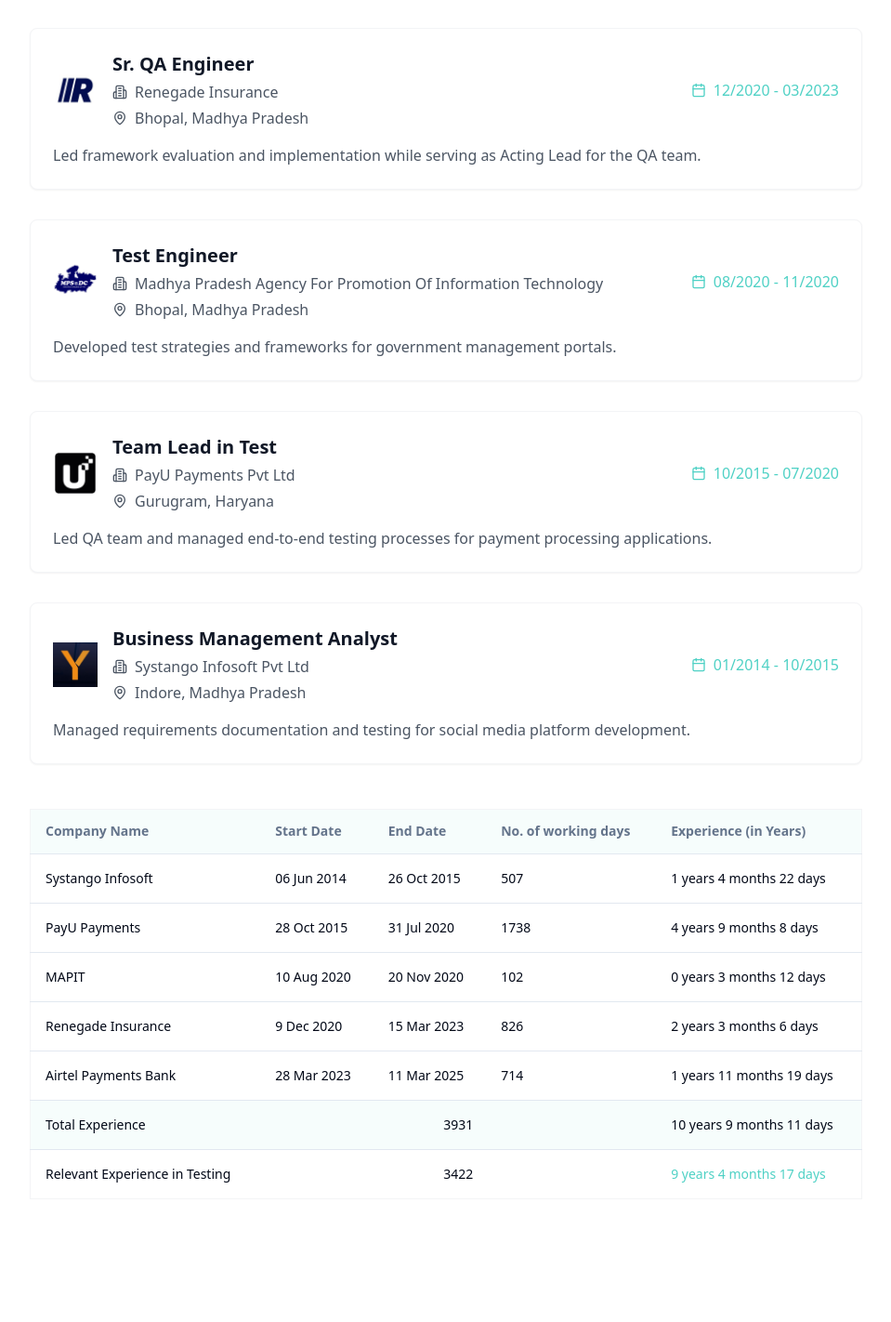
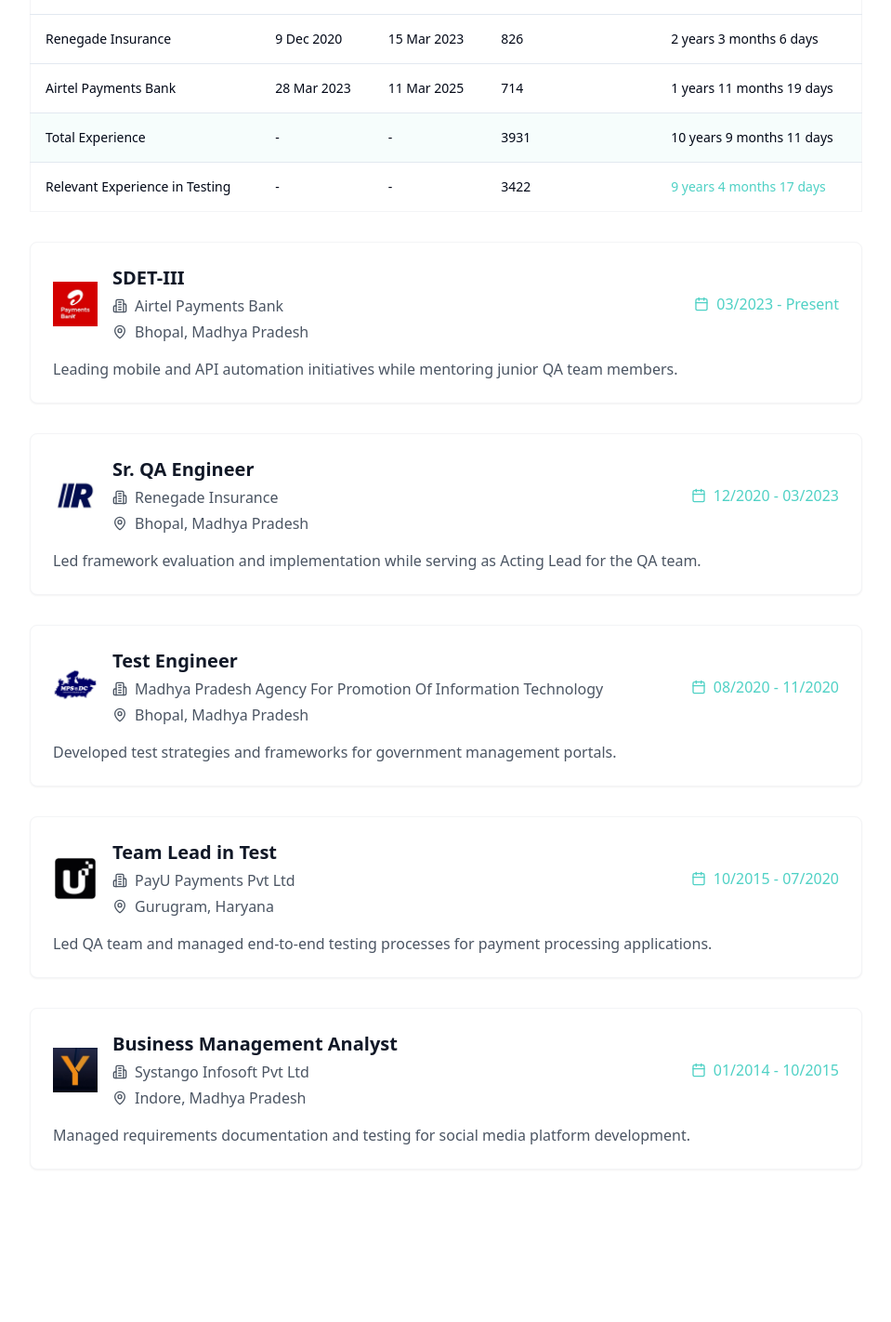
Before and after one commit to manish89arya/manish-arya-portfolio, a React (Vite) app: page / in a window 1280 px wide. Shown: the part 3224-4646 px from the top of the page at 93% size, without its empty margins (160-1119 px from the left). Built offline with nearby package versions, Linux system fonts and the light colour scheme.

Commit message:
Refactor: Reposition experience table
Move the experience table to be immediately below the "Professional Experience" title and shift the total experience data to be below the "No. of working days" column.

```diff
--- a/src/components/Experience.tsx
+++ b/src/components/Experience.tsx
@@ -1,4 +1,3 @@
-
 import { motion } from "framer-motion";
 import { Calendar, Building2, MapPin } from "lucide-react";
 import { ExperienceTable } from "./ExperienceTable";
@@ -56,7 +55,10 @@ export const Experience = () => {
           transition={{ duration: 0.6 }}
           viewport={{ once: true }}
         >
-          <h2 className="text-3xl font-bold text-center mb-12">Professional Experience</h2>
+          <h2 className="text-3xl font-bold text-center mb-8">Professional Experience</h2>
+
+          <ExperienceTable />
+
           <div className="space-y-8">
             {experiences.map((exp, index) => (
               <motion.div
@@ -97,15 +99,6 @@ export const Experience = () => {
               </motion.div>
             ))}
           </div>
-
-          <motion.div
-            initial={{ opacity: 0, y: 20 }}
-            whileInView={{ opacity: 1, y: 0 }}
-            transition={{ duration: 0.6, delay: 0.3 }}
-            viewport={{ once: true }}
-          >
-            <ExperienceTable />
-          </motion.div>
         </motion.div>
       </div>
     </section>
--- a/src/components/ExperienceTable.tsx
+++ b/src/components/ExperienceTable.tsx
@@ -3,7 +3,7 @@ import { Table, TableBody, TableCell, TableHeader, TableHead, TableRow } from ".
 
 export const ExperienceTable = () => {
   return (
-    <div className="mt-12 overflow-x-auto">
+    <div className="mb-8 overflow-x-auto">
       <Table className="w-full border border-gray-100">
         <TableHeader className="bg-accent/5">
           <TableRow>
@@ -52,12 +52,16 @@ export const ExperienceTable = () => {
           </TableRow>
           <TableRow className="font-medium bg-accent/5">
             <TableCell>Total Experience</TableCell>
-            <TableCell colSpan={3} className="text-center">3931</TableCell>
+            <TableCell>-</TableCell>
+            <TableCell>-</TableCell>
+            <TableCell>3931</TableCell>
             <TableCell>10 years 9 months 11 days</TableCell>
           </TableRow>
           <TableRow className="font-medium">
             <TableCell>Relevant Experience in Testing</TableCell>
-            <TableCell colSpan={3} className="text-center">3422</TableCell>
+            <TableCell>-</TableCell>
+            <TableCell>-</TableCell>
+            <TableCell>3422</TableCell>
             <TableCell className="text-accent">9 years 4 months 17 days</TableCell>
           </TableRow>
         </TableBody>
```
